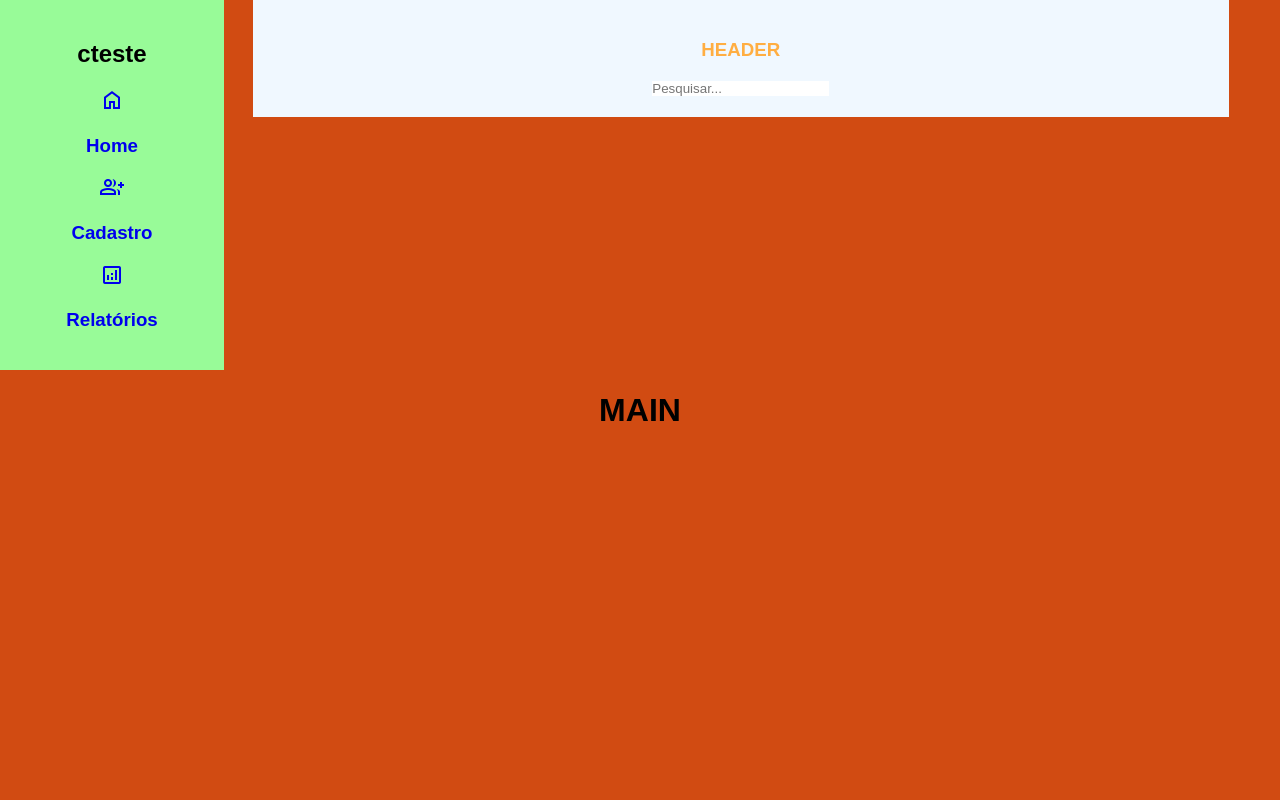
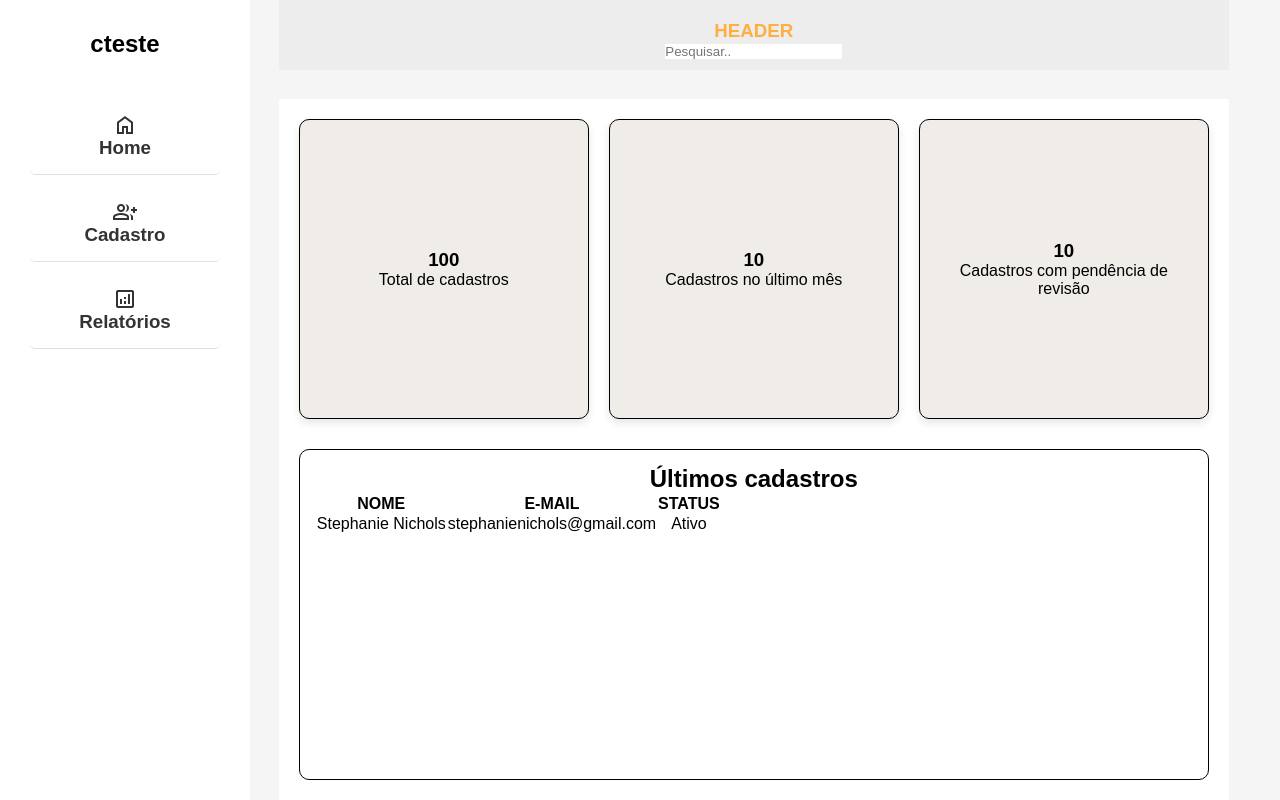
Before and after one commit to paulopaupitz/notracking, a plain HTML site: page CRUDS/pages/dashboardTest.html in a window 1280 px wide. Drawn offline with nearby package versions, Linux system fonts and the light colour scheme.

Commit message:
Mudanças na página de dashboard, falta alinhar

```diff
--- a/CRUDS/pages/dashboardTest.html
+++ b/CRUDS/pages/dashboardTest.html
@@ -13,22 +13,21 @@
 
 <body class="test">
 
-
         <!-- começo container -->
     <div class="container">
 
         <!-- começo header -->
         <header>
             <h3>HEADER</h3>
-            <input class="pesquisar" type="search" name="search" placeholder="Pesquisar...">
+            <input class="pesquisar" type="search" name="search" placeholder="Pesquisar..">
         </header>
         <!-- fim header -->
-
         <nav>
-            <div class="top">
+            <div class="topo">
                 <div class="logo">
                     <h2>c<span class="danger">teste</span></h2>
                 </div>
+            </div>
 
                 <div class="sidebar">
                     <a href="#">
@@ -44,23 +43,58 @@
                         <h3>Relatórios</h3>
                     </a>
                 </div>
+        </nav>
+
+        <!-- COMEÇO DA MAIN -->
+        <main>
+
+        <div class="cards-container">
+
+            <div class="card">
+                <h3>100</h3>
+                <p>Total de cadastros</p>
             </div>
-        </nav>
+
+            <div class="card">
+                <h3>10</h3>
+                <p>Cadastros no último mês</p>
+            </div>
+
+            <div class="card">
+                <h3>10</h3>
+                <p>Cadastros com pendência de revisão</p>
+            </div>
+
+        </div>
+
+
+
+        <!-- COMEÇO LISTA -->
+    <div class="cadastros-container">
+        <h2>Últimos cadastros</h2>
+        <table>
+            <thead>
+                <tr>
+                    <th>NOME</th>
+                    <th>E-MAIL</th>
+                    <th>STATUS</th>
+                </tr>
+            </thead>
+            <tbody>
+                <tr>
+                    <td>Stephanie Nichols</td>
+                    <td>stephanienichols@gmail.com</td>
+                    <td>Ativo</td>
+                </tr>
+                </tbody>
+        </table>
+    </div>
+    <!-- FIM LISTA -->
+            </main>
+    <!-- FIM main -->
 
     </div>
     <!-- fim container -->
-
-
-
-    <!-- COMEÇO DO MAIN -->
-    <main>
-        <h1>MAIN</h1>
-    </main>
-    <!-- FIM DO MAIN -->
-
-
-
-
-</body>
+    </body>
 
 </html>
--- a/CRUDS/styleIndex.css
+++ b/CRUDS/styleIndex.css
@@ -1,8 +1,9 @@
-html{
-font-family: "Roboto";
+html {
+    font-family: "Roboto";
 }
 
-*{
+* {
+    margin: 0;
     padding: 0;
     box-sizing: border-box;
     text-decoration: none;
@@ -10,12 +11,12 @@ font-family: "Roboto";
     list-style: none;
     appearance: none;
 }
-body{
+
+body {
     margin: 0;
+}
 
-}
-.container-login{
-
+.container-login {
     width: 569px;
     height: 543px;
     top: 171px;
@@ -27,38 +28,30 @@ body{
     flex-direction: column;
     align-items: center;
     justify-content: center;
-    margin:auto;
+    margin: auto;
 }
 
-/* .logo{
-
-} */
-
-.form{
-
+.form {
     width: 343px;
     height: 52px;
     border-width: 2px;
 }
 
-.input{
+.input {
     border: 2px solid #000000;
     width: 343px;
     height: 52px;
     border-width: 2px;
-
-
 }
 
 .form::input {
-
     position: initial;
     width: 343px;
     height: 52px;
     border-width: 2px;
 }
 
-.placeholder{
+.placeholder {
     color: #00000080;
     font-family: Roboto;
     font-weight: 400;
@@ -68,58 +61,142 @@ body{
     vertical-align: middle;
 }
 
-.btn-login{
+.btn-login {
     color: white;
     background-color: #000000;
     width: 343px;
     height: 52px;
     border-radius: 6px;
     border-width: 2px;
-    border: 2px solid #000000
+    border: 2px solid #000000;
 }
 
-.test{
-    background-color:#d14b12;
-    margin: 0; /* Remove margens padrão */
-    min-height: 100vh; /* Garante que o corpo ocupe pelo menos a altura da tela */
+.test {
+    background-color: whitesmoke;
+    text-align: center;
+    min-height: 100vh;
+    margin: 0;
+    padding: 0;
+    box-sizing: border-box;
     font-family: sans-serif;
     text-align: center;
 }
 
-
-.container{
-
+.container {
+    height: 100vh;
+    width: 100%;
+    margin: 20px auto;
+    gap: 1.8rem;
+    display: grid;
     width: 96%;
-    gap:1.8rem;
-
-
-    display: grid;
-    grid-template-rows: auto 1fr auto; /* Linha para header, linha para conteúdo (flexível), linha para footer */
-    grid-template-columns: 200px 1fr 200px; /* Largura para nav, main (flexível), aside */
+    gap: 1.8rem;
     font-display: grid;
-    grid-template-columns: 14rem auto 14rem;
+    margin: 0;
+    padding: 0;
+    grid-template-rows: 70px 1fr 1fr;
+    grid-template-columns: 250px 1fr 1fr;
     grid-template-areas:
         "nav header header"
-        "nav    main   main"
-        "nav    main   main";
+        "nav main main"
+        "nav main main";
 }
-header { grid-area: header; }
-nav    { grid-area: nav;    }
-main   { grid-area: main;   }
 
+header {
+    grid-area: header;
+}
 
+nav {
+    grid-area: nav;
+}
 
+main {
+    grid-area: main;
+}
 
 .container > header {
-    background-color: aliceblue;
+    background-color: #EDEDED;
     color: #ffae42;
     padding: 20px;
 }
-.container > nav    {
-     background-color: #98fb98;
-     padding: 20px;
-} /* Verde claro */
- .container > main   {
-    background-color: #fffacd;
+
+.container > nav {
+    display: flex;
+    background-color: #FFFFFF;
+    padding: 30px;
+    box-sizing: border-box;
+    flex-direction: column;
+}
+
+.container > nav .logo {}
+
+.container > nav .sidebar a {
+    display: flex;
+    align-items: center;
+    padding: 15px 10px;
+    color: #333;
+    text-decoration: none;
+    border-radius: 5px;
+    margin-bottom: 10px;
+    transition: background-color 0.3s ease;
+    flex-direction: column;
+    border-bottom: 1px solid #e0e0e0;
+    width: 100%;
+    box-sizing: border-box;
+}
+
+.container > nav .topo {
+    text-align: center;
+    margin-bottom: 30px;
+}
+
+.container > nav .sidebar {
+    display: flex;
+    flex-direction: column;
+    align-items: stretch;
+    padding: 10px 0;
+    color: #333;
+}
+
+.container > main {
+    display: flex;
+    flex-direction: column;
+    background-color: #FFFFFF;
     padding: 20px;
-} /* Amarelo claro (LemonChiffon) */
+}
+
+.cards-container {
+    display: grid;
+    grid-template-columns: repeat(3, 1fr);
+    gap: 20px;
+    width: 100%;
+    box-sizing: border-box;
+    margin-bottom: 30px;
+}
+
+.card {
+    height: 300px;
+    background-color: rgb(240, 237, 233);
+    border: 1px solid #000000;
+    border-radius: 10px;
+    box-shadow: 0 4px 8px rgba(0, 0, 0, 0.1);
+    overflow: hidden;
+    font-family: sans-serif;
+    padding: 20px;
+    display: flex;
+    flex-direction: column;
+    justify-content: center;
+    align-items: center;
+    text-align: center;
+}
+
+.cadastros-container {
+    overflow-y: auto;
+    background-color: #FFFFFF;
+    flex-grow: 1;
+    background-color: #FFFFFF;
+    border-radius: 10px;
+    border: 1px solid #000000;
+    padding: 15px;
+}
+
+.sidebar {}
```
